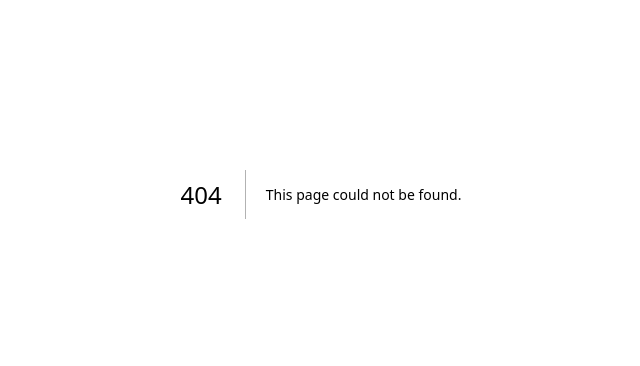
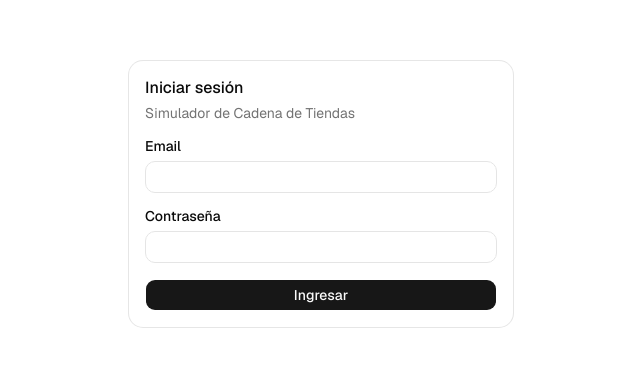
Before and after one commit to valentin-diaz/inventory-next, a Next.js app: page /login in a window 1280 px wide. Before the commit this address had no page. Shown: the part 206-572 px from the top of the page, without its empty margins (319-959 px from the left). Built offline with nearby package versions, Linux system fonts and the light colour scheme.

Commit message:
feat: add login page and Server Action

```diff
--- /dev/null
+++ b/app/(auth)/login/actions.ts
@@ -0,0 +1,50 @@
+"use server";
+
+import { cookies } from "next/headers";
+import { redirect } from "next/navigation";
+
+import { createApiClient } from "@/lib/api/client";
+import { toSafeLocalRedirectPath } from "@/lib/local-redirect-path";
+import { writeTokenCookies } from "@/lib/session";
+
+/** Everything in here reaches the browser: never put the password or the tokens in it. */
+export type LoginFormState = { message: string | null; email: string };
+
+export async function logInWithEmailAndPassword(
+  previousState: LoginFormState,
+  formData: FormData,
+): Promise<LoginFormState> {
+  const email = String(formData.get("email") ?? "").trim();
+  const password = String(formData.get("password") ?? "");
+  const pathAfterLogin = toSafeLocalRedirectPath(String(formData.get("next") ?? ""));
+
+  if (!email || !password) {
+    return { message: "Escribe tu email y tu contraseña.", email };
+  }
+
+  // The try wraps only the call that can fail on the network. redirect() below throws on
+  // purpose; inside the try, the catch would swallow it and show a false "can't connect".
+  let tokenResult;
+  try {
+    tokenResult = await createApiClient().POST("/api/v1/auth/token/", { body: { email, password } });
+  } catch (error) {
+    console.error("No se pudo conectar con la API:", error);
+    return { message: "No se pudo conectar con la API.", email };
+  }
+
+  const { data: tokens, response } = tokenResult;
+  if (response.status === 401) {
+    // Also what a deactivated account gets: the API doesn't tell them apart, and neither do we.
+    return { message: "El email o la contraseña no son correctos.", email };
+  }
+  if (response.status === 429) {
+    return { message: "Demasiados intentos. Espera un minuto e intenta de nuevo.", email };
+  }
+  if (!tokens) {
+    console.error(`La API respondió ${response.status} al iniciar sesión.`);
+    return { message: "No se pudo iniciar sesión. Intenta de nuevo.", email };
+  }
+
+  writeTokenCookies(await cookies(), tokens);
+  redirect(pathAfterLogin);
+}
--- /dev/null
+++ b/app/(auth)/login/login-form.tsx
@@ -0,0 +1,50 @@
+"use client";
+
+import { useSearchParams } from "next/navigation";
+import { useActionState } from "react";
+
+import { Button } from "@/components/ui/button";
+import { Input } from "@/components/ui/input";
+import { Label } from "@/components/ui/label";
+
+import { logInWithEmailAndPassword, type LoginFormState } from "./actions";
+
+const initialLoginFormState: LoginFormState = { message: null, email: "" };
+
+export function LoginForm() {
+  const searchParams = useSearchParams();
+  const [state, formAction, isPending] = useActionState(
+    logInWithEmailAndPassword,
+    initialLoginFormState,
+  );
+
+  return (
+    <form action={formAction} className="flex flex-col gap-4">
+      {/* Validated again on the server: never trust what the browser sends. */}
+      <input type="hidden" name="next" value={searchParams.get("next") ?? ""} />
+      <div className="flex flex-col gap-2">
+        <Label htmlFor="email">Email</Label>
+        <Input
+          id="email"
+          name="email"
+          type="email"
+          autoComplete="email"
+          required
+          defaultValue={state.email}
+        />
+      </div>
+      <div className="flex flex-col gap-2">
+        <Label htmlFor="password">Contraseña</Label>
+        <Input id="password" name="password" type="password" autoComplete="current-password" required />
+      </div>
+      {state.message && (
+        <p role="alert" className="text-sm text-destructive">
+          {state.message}
+        </p>
+      )}
+      <Button type="submit" disabled={isPending}>
+        {isPending ? "Ingresando…" : "Ingresar"}
+      </Button>
+    </form>
+  );
+}
--- /dev/null
+++ b/app/(auth)/login/page.tsx
@@ -0,0 +1,27 @@
+import type { Metadata } from "next";
+import { Suspense } from "react";
+
+import { Card, CardContent, CardDescription, CardHeader, CardTitle } from "@/components/ui/card";
+
+import { LoginForm } from "./login-form";
+
+export const metadata: Metadata = { title: "Iniciar sesión" };
+
+export default function LoginPage() {
+  return (
+    <main className="flex flex-1 items-center justify-center px-4 py-16">
+      <Card className="w-full max-w-sm">
+        <CardHeader>
+          <CardTitle>Iniciar sesión</CardTitle>
+          <CardDescription>Simulador de Cadena de Tiendas</CardDescription>
+        </CardHeader>
+        <CardContent>
+          {/* LoginForm reads the URL (?next=), which is request data: it streams in. */}
+          <Suspense fallback={<p className="text-sm text-muted-foreground">Cargando…</p>}>
+            <LoginForm />
+          </Suspense>
+        </CardContent>
+      </Card>
+    </main>
+  );
+}
```
